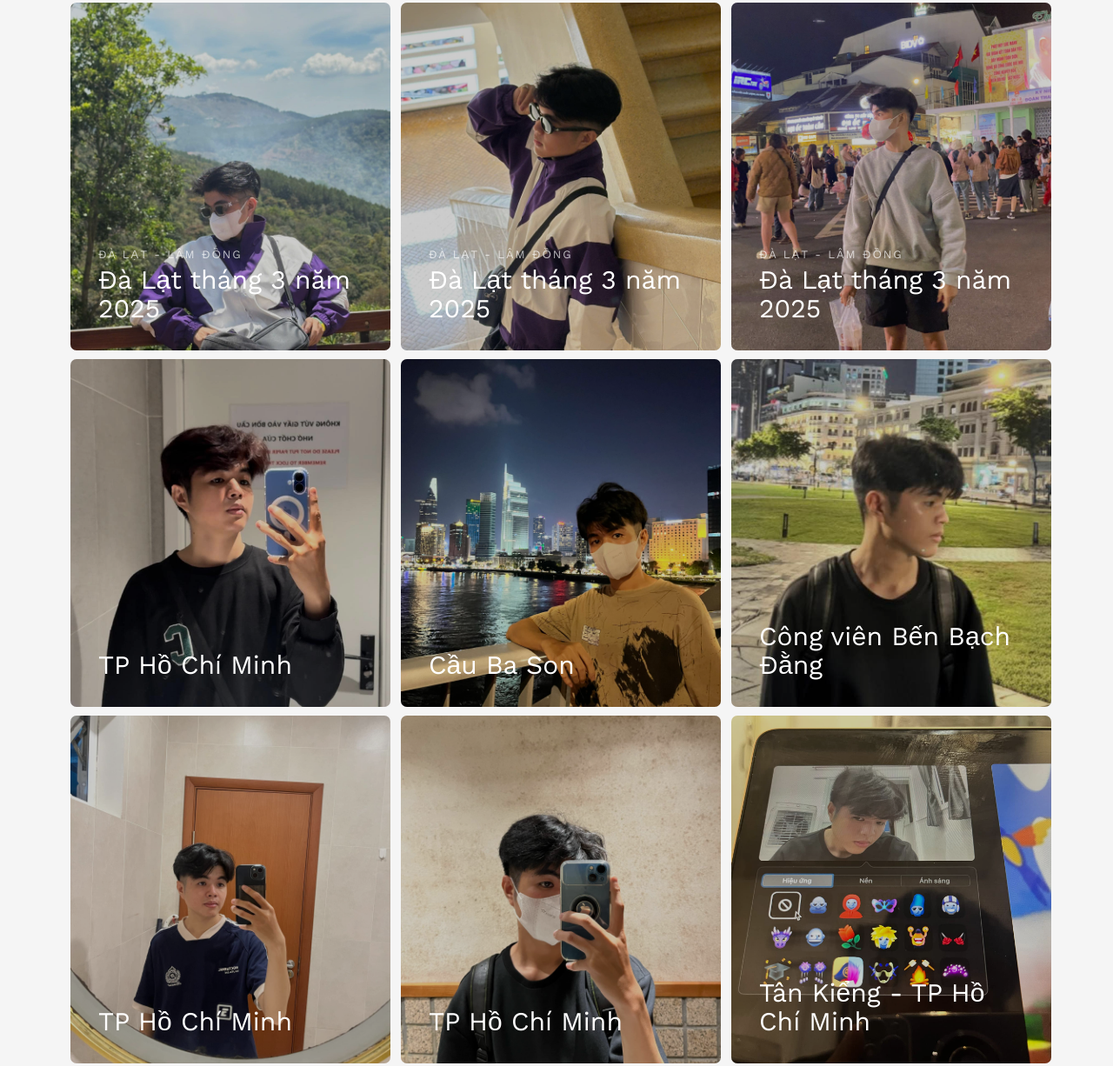
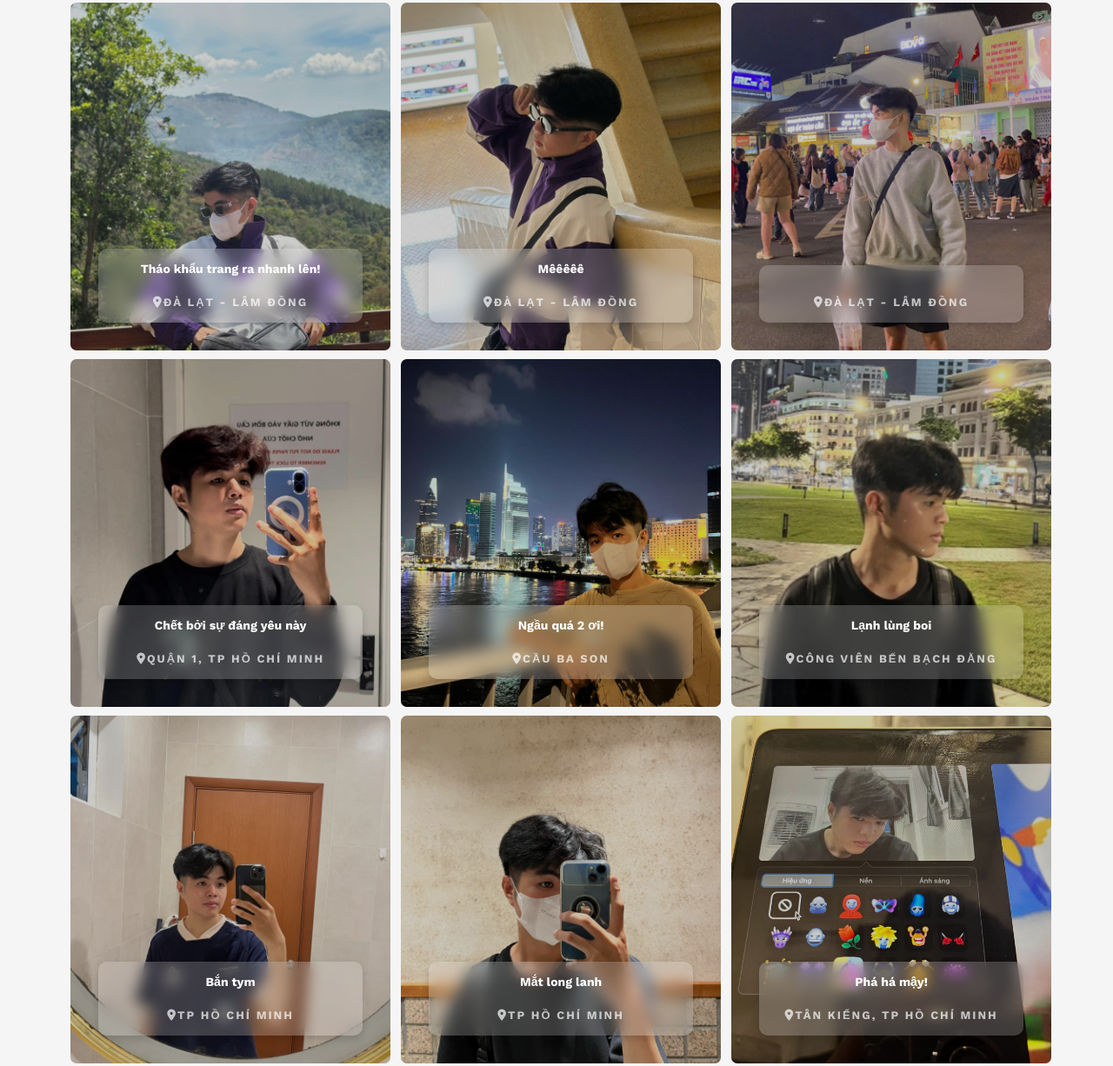
Before and after one commit to tran-chi-dat/congratulations, a plain HTML site: page index.html in a window 1280 px wide. Shown: the part 1700-2926 px from the top of the page at 87% size. Drawn offline with nearby package versions, Linux system fonts and the light colour scheme; files whose address does not match are found by name.

Commit message:
cập nhật

```diff
--- a/css/style.css
+++ b/css/style.css
@@ -1865,3 +1865,63 @@ form label {
   border: 2px solid white; /* Viền trắng */
   box-shadow: 0 0 10px rgba(255, 255, 255, 0.3); /* Hiệu ứng ánh sáng nhẹ */
 }
+.case-studies-summary {
+  background: rgba(255, 255, 255, 0.2); /* Nền mờ */
+  backdrop-filter: blur(8px); /* Hiệu ứng làm mờ */
+  -webkit-backdrop-filter: blur(8px); /* Hỗ trợ Safari */
+  padding: 12px; /* Giảm padding */
+  border-radius: 10px;
+  text-align: center;
+  box-shadow: 0 4px 10px rgba(0, 0, 0, 0.15);
+  transition: transform 0.3s ease, box-shadow 0.3s ease;
+  position: relative;
+  overflow: hidden;
+  width: 180px; /* Giảm kích thước */
+}
+
+/* Hover effect */
+.case-studies-summary:hover {
+  transform: translateY(-4px);
+  box-shadow: 0 8px 16px rgba(0, 0, 0, 0.25);
+  background: rgba(255, 255, 255, 0.25); /* Tăng độ mờ khi hover */
+}
+
+/* Icon styling */
+.case-studies-summary .icon {
+  font-size: 24px; /* Nhỏ hơn */
+  color: #fff;
+  background: rgba(255, 255, 255, 0.3);
+  width: 40px; /* Nhỏ hơn */
+  height: 40px;
+  display: flex;
+  justify-content: center;
+  align-items: center;
+  border-radius: 50%;
+  margin: 0 auto 8px;
+  animation: pulse 1.5s infinite alternate;
+}
+
+/* Pulse animation */
+@keyframes pulse {
+  from {
+      transform: scale(1);
+  }
+  to {
+      transform: scale(1.05);
+  }
+}
+
+/* Text styling */
+.case-studies-summary span {
+  display: block;
+  font-size: 12px; /* Nhỏ hơn */
+  color: #fff;
+  font-weight: bold;
+}
+
+.case-studies-summary h5 {
+  font-size: 14px; /* Nhỏ hơn */
+  font-weight: bold;
+  color: #fff;
+  margin-top: 4px;
+}
--- a/index.html
+++ b/index.html
@@ -8,7 +8,6 @@
 	<meta name="description" content="Free HTML5 Template by FREEHTML5.CO" />
 	<meta name="keywords" content="free html5, free template, free bootstrap, html5, css3, mobile first, responsive" />
 	<meta name="author" content="FREEHTML5.CO" />
-
   	<!-- Facebook and Twitter integration -->
 	<meta property="og:title" content=""/>
 	<meta property="og:image" content=""/>
@@ -19,9 +18,9 @@
 	<meta name="twitter:image" content="" />
 	<meta name="twitter:url" content="" />
 	<meta name="twitter:card" content="" />
-
 	<link href='https://fonts.googleapis.com/css?family=Work+Sans:400,300,600,400italic,700' rel='stylesheet' type='text/css'>
 	<link href="https://fonts.googleapis.com/css?family=Sacramento" rel="stylesheet">
+	<link rel="stylesheet" href="https://cdnjs.cloudflare.com/ajax/libs/font-awesome/6.4.2/css/all.min.css">
 
 	<!-- Animate.css -->
 	<link rel="stylesheet" href="css/animate.css">
@@ -29,17 +28,13 @@
 	<link rel="stylesheet" href="css/icomoon.css">
 	<!-- Bootstrap  -->
 	<link rel="stylesheet" href="css/bootstrap.css">
-
 	<!-- Magnific Popup -->
 	<link rel="stylesheet" href="css/magnific-popup.css">
-
 	<!-- Owl Carousel  -->
 	<link rel="stylesheet" href="css/owl.carousel.min.css">
 	<link rel="stylesheet" href="css/owl.theme.default.min.css">
-
 	<!-- Theme style  -->
 	<link rel="stylesheet" href="css/style.css">
-
 	<!-- Modernizr JS -->
 	<script src="js/modernizr-2.6.2.min.js"></script>
 	</head>
@@ -107,8 +102,8 @@
 						<li class="one-third animate-box" data-animate-effect="fadeIn" style="background-image: url(images/01kk.jpg); ">
 							<a href="images/01kk.jpg">
 								<div class="case-studies-summary">
-									<span>Đà Lạt - Lâm Đồng</span>
-									<h2>Đà Lạt tháng 3 năm 2025</h2>
+									<h5>Cưng sĩu lên sĩu xún :3</h5>
+									<span><i class="fas fa-map-marker-alt"></i>Đà Lạt - Lâm Đồng</span>
 								</div>
 							</a>
 						</li>
@@ -116,8 +111,8 @@
 						<li class="one-third animate-box" data-animate-effect="fadeIn" style="background-image: url(images/02kk.jpg); ">
 							<a href="images/02kk.jpg">
 								<div class="case-studies-summary">
-									<span>Đà Lạt - Lâm Đồng</span>
-									<h2>Đà Lạt tháng 3 năm 2025</h2>
+									<h5>Ngầu quá 2 ơi!</h5>
+									<span><i class="fas fa-map-marker-alt"></i>Đà Lạt - Lâm Đồng</span>
 								</div>
 							</a>
 						</li>
@@ -125,8 +120,8 @@
 						<li class="one-third animate-box" data-animate-effect="fadeIn" style="background-image: url(images/03kk.jpg); ">
 							<a href="images/03kk.jpg">
 								<div class="case-studies-summary">
-									<span>Đà Lạt - Lâm Đồng</span>
-									<h2>Đà Lạt tháng 3 năm 2025</h2>
+									<h5>Nhìn ai dữ dậy má!</h5>
+									<span><i class="fas fa-map-marker-alt"></i>Đà Lạt - Lâm Đồng</span>
 								</div>
 							</a>
 						</li>
@@ -134,8 +129,8 @@
 						<li class="one-third animate-box" data-animate-effect="fadeIn" style="background-image: url(images/04kk.jpg); ">
 							<a href="images/04kk.jpg">
 								<div class="case-studies-summary">
-									<span>Đà Lạt - Lâm Đồng</span>
-									<h2>Đà Lạt tháng 3 năm 2025</h2>
+									<h5>Tháo khẩu trang ra nhanh lên!</h5>
+									<span><i class="fas fa-map-marker-alt"></i>Đà Lạt - Lâm Đồng</span>
 								</div>
 							</a>
 						</li>
@@ -143,8 +138,8 @@
 						<li class="one-third animate-box" data-animate-effect="fadeIn" style="background-image: url(images/05kk.jpg); ">
 							<a href="images/05kk.jpg">
 								<div class="case-studies-summary">
-									<span>Đà Lạt - Lâm Đồng</span>
-									<h2>Đà Lạt tháng 3 năm 2025</h2>
+									<h5>Mêêêêê</h5>
+									<span><i class="fas fa-map-marker-alt"></i>Đà Lạt - Lâm Đồng</span>
 								</div>
 							</a>
 						</li>
@@ -152,16 +147,16 @@
 						<li class="one-third animate-box" data-animate-effect="fadeIn" style="background-image: url(images/06kk.jpg); ">
 							<a href="images/06kk.jpg">
 								<div class="case-studies-summary">
-									<span>Đà Lạt - Lâm Đồng</span>
-									<h2>Đà Lạt tháng 3 năm 2025</h2>
+									<h5></h5>
+									<span><i class="fas fa-map-marker-alt"></i>Đà Lạt - Lâm Đồng</span>
 								</div>
 							</a>
 						</li>
 						<li class="one-third animate-box" data-animate-effect="fadeIn" style="background-image: url(images/07kk.jpg); ">
 							<a href="images/07kk.jpg">
 								<div class="case-studies-summary">
-									<span></span>
-									<h2>TP Hồ Chí Minh</h2>
+									<h5>Chết bởi sự đáng yêu này</h5>
+									<span><i class="fas fa-map-marker-alt"></i>Quận 1, TP Hồ Chí Minh</span>
 								</div>
 							</a>
 						</li>
@@ -169,8 +164,8 @@
 						<li class="one-third animate-box" data-animate-effect="fadeIn" style="background-image: url(images/08kk.jpg); ">
 							<a href="images/08kk.jpg">
 								<div class="case-studies-summary">
-									<span></span>
-									<h2>Cầu Ba Son</h2>
+									<h5>Ngầu quá 2 ơi!</h5>
+									<span><i class="fas fa-map-marker-alt"></i>Cầu Ba Son</span>
 								</div>
 							</a>
 						</li>
@@ -178,8 +173,8 @@
 						<li class="one-third animate-box" data-animate-effect="fadeIn" style="background-image: url(images/09kk.jpg); ">
 							<a href="images/09kk.jpg">
 								<div class="case-studies-summary">
-									<span></span>
-									<h2>Công viên Bến Bạch Đằng</h2>
+									<h5>Lạnh lùng boi</h5>
+									<span><i class="fas fa-map-marker-alt"></i>Công viên Bến Bạch Đằng</span>
 								</div>
 							</a>
 						</li>
@@ -187,8 +182,8 @@
 						<li class="one-third animate-box" data-animate-effect="fadeIn" style="background-image: url(images/10kk.jpg); ">
 							<a href="images/10kk.jpg">
 								<div class="case-studies-summary">
-									<span></span>
-									<h2>TP Hồ Chí Minh</h2>
+									<h5>Bắn tym</h5>
+									<span><i class="fas fa-map-marker-alt"></i>TP Hồ Chí Minh</span>
 								</div>
 							</a>
 						</li>
@@ -196,8 +191,8 @@
 						<li class="one-third animate-box" data-animate-effect="fadeIn" style="background-image: url(images/11kk.jpg); ">
 							<a href="images/11kk.jpg">
 								<div class="case-studies-summary">
-									<span></span>
-									<h2>TP Hồ Chí Minh</h2>
+									<h5>Mắt long lanh</h5>
+									<span><i class="fas fa-map-marker-alt"></i>TP Hồ Chí Minh</span>
 								</div>
 							</a>
 						</li>
@@ -205,8 +200,8 @@
 						<li class="one-third animate-box" data-animate-effect="fadeIn" style="background-image: url(images/12kk.jpg); ">
 							<a href="images/12kk.jpg">
 								<div class="case-studies-summary">
-									<span></span>
-									<h2>Tân Kiểng - TP Hồ Chí Minh</h2>
+									<h5>Phá há mậy!</h5>
+									<span><i class="fas fa-map-marker-alt"></i>Tân Kiểng, TP Hồ Chí Minh</span>
 								</div>
 							</a>
 						</li>
@@ -258,7 +253,7 @@
 										</figure>
 										<span>Người Ấy</span>
 										<blockquote>
-											<p>"Cho dù là 5 năm hay 10 năm hay thậm chí lâu hơn nữa,.. trong lòng tớ. Hãy cùng nhau cố gắng để không bị thời gian và khoảng cách làm phai nhạt tình cảm đáng yêu này nhé!"</p>
+											<p>"Cho dù là 5 năm hay 10 năm hay thậm chí lâu hơn nữa,.. Cậu vẫn mãi ở trong lòng tớ. Hãy cùng nhau cố gắng để không bị thời gian và khoảng cách làm phai nhạt tình cảm đáng yêu này nhé!"</p>
 										</blockquote>
 									</div>
 								</div>
@@ -277,6 +272,7 @@
 					<h2>Hãy nhìn lại chặng đường đã đi qua nào!</h2>
 					<p>Thời gian trôi qua thật nhanh, mới ngày nào còn những bỡ ngỡ ban đầu, giờ đây chúng ta đã cùng nhau trải qua biết bao kỷ niệm. Từ những lần cười đùa, chia sẻ niềm vui nỗi buồn, đến những thử thách giúp chúng ta trưởng thành hơn. Mỗi khoảnh khắc đều là một phần không thể thiếu trong hành trình đáng nhớ này.</p>
 					<p>Dù chặng đường phía trước còn dài và có thể có nhiều đổi thay, nhưng những ký ức đẹp đẽ ấy sẽ luôn là động lực để chúng ta tiếp tục cố gắng. Hãy cùng nhau nhìn lại, trân trọng quá khứ và hướng đến tương lai với thật nhiều niềm tin và hy vọng!</p>
+					<strong>Xem hết Video nhé &hearts;</strong>
 				</div>
 			</div>
 			<div class="row">
@@ -296,12 +292,11 @@
 				<div class="col-md-12 text-center">
 					<p>
 						<small class="block">&copy; ChiDat. All Rights Reserved.</small>
-						<small class="block">Designed by <a href="https://github.com/dat-rgb" target="_blank">Chi Dat</a></small>
+						<small class="block">Designed by <a href="https://www.facebook.com/chi.dat.798923" target="_blank">Chi Dat</a></small>
 					</p>
 					<p>
 				</div>
 			</div>
-
 		</div>
 	</footer>
 	</div>
```
